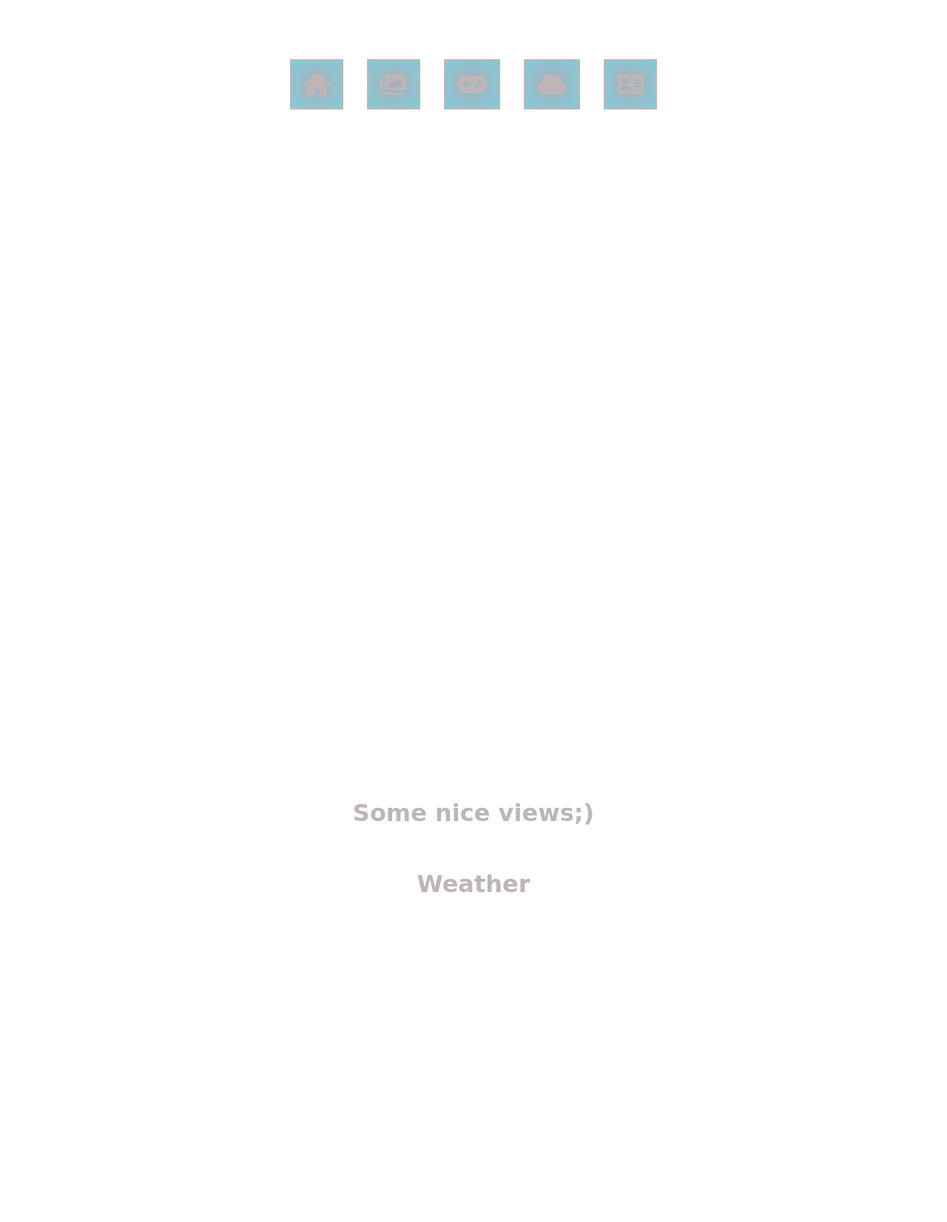
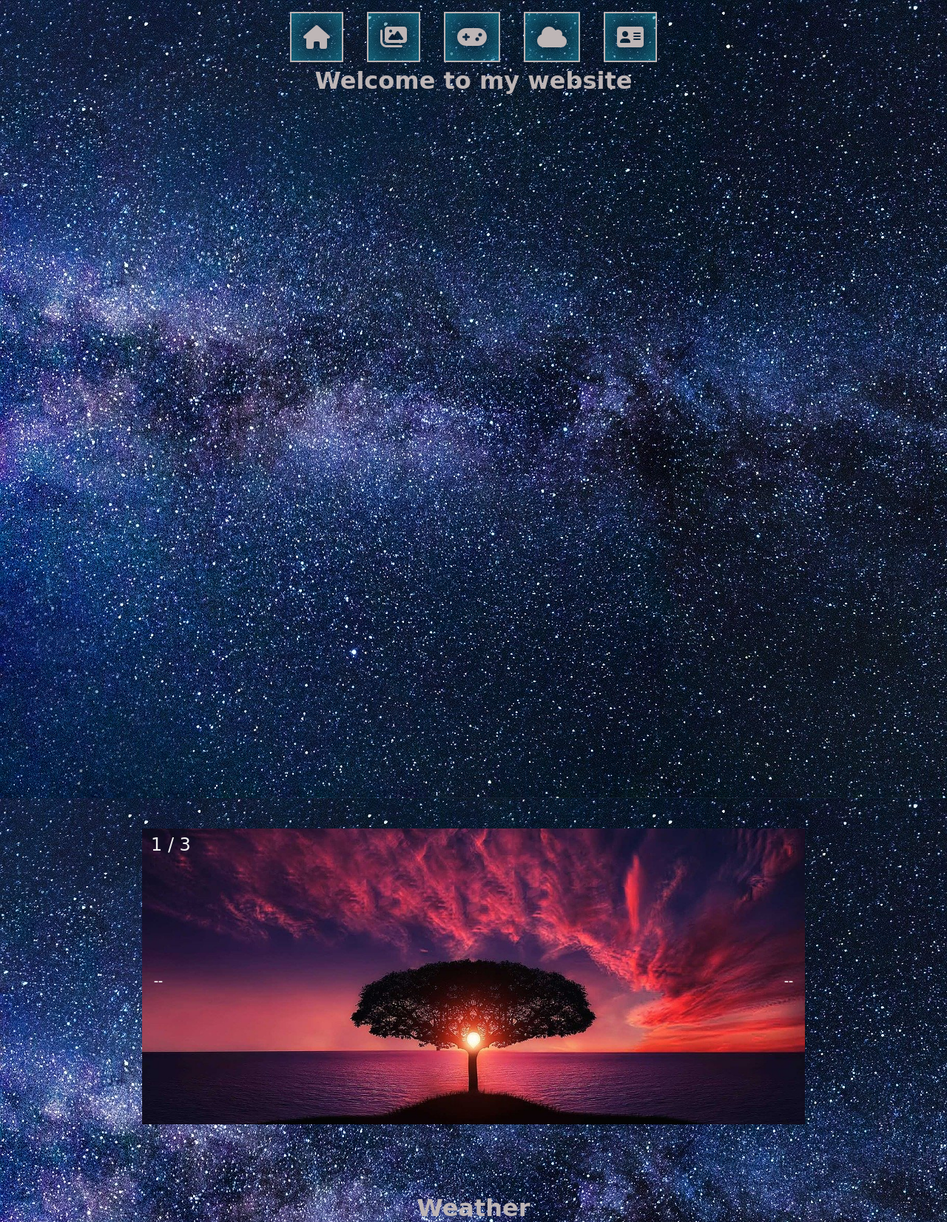
Before and after one commit to omerfyy/MultipleApps, a plain HTML site: page index.html in a window 1280 px wide. Shown: the whole page at 74% size. Before the commit the page ends 1214 px from the top, so only its background shows below. Drawn offline with Linux system fonts and the light colour scheme; a web font is replaced by a local one.

Commit message:
some adjustments

```diff
--- a/index.html
+++ b/index.html
@@ -5,9 +5,12 @@
     <meta name="viewport" content="width=device-width, initial-scale=1.0">
     <link rel="stylesheet" href="style.css">
     <link href="https://fonts.googleapis.com/css2?family=Baloo+Tammudu+2:wght@500&display=swap" rel="stylesheet">
-    <title>Weather</title>
+    <title>Apps</title>
 </head>
 <body>
+    <div>
+      <h1 class="title-landingpage">Welcome to my website</h1>
+    </div>
     <nav>
         <ul class="navigation-list">
             <li class="navigation-item navigation-item-1"><a href="#" style="color: rgb(190, 182, 182);"><i class="fas fa-home fa-2x"></i></a></li>
@@ -26,17 +29,17 @@
 
         <div class="mySlides fade" >
           <div class="numbertext">1 / 3</div>
-          <img src="/WeatherApp/images/nature-image-1.jpg" style="width:100%">
+          <img src="/MultipleApps/images/nature-image-1.jpg" style="width:100%">
         </div>
 
         <div class="mySlides fade">
           <div class="numbertext">2 / 3</div>
-          <img src="/WeatherApp/images/nature-image-2.jpg" style="width:100%">
+          <img src="/MultipleApps/images/nature-image-2.jpg" style="width:100%">
         </div>
 
         <div class="mySlides fade">
           <div class="numbertext">3 / 3</div>
-          <img src="/WeatherApp/images/nature-image-3.jpg" style="width:100%">
+          <img src="/MultipleApps/images/nature-image-3.jpg" style="width:100%">
         </div>
 
         <!-- Next and previous buttons -->
@@ -51,6 +54,6 @@
         <h1 class="weather">Weather</h1>
     </div>
 <script src="https://kit.fontawesome.com/027b8c4174.js" crossorigin="anonymous"></script>
-<script src="/WeatherApp/script.js"></script>
+<script src="/MultipleApps/script.js"></script>
 </body>
 </html>
--- a/style.css
+++ b/style.css
@@ -4,8 +4,14 @@
     margin: 0;
     padding: 0;
 }
+
+html{
+  scroll-behavior: smooth;
+}
+
+
 body{
-    background-image: url(/WeatherApp/images/background-image.jpg);
+    background-image: url(/MultipleApps/images/background-image.jpg);
 }
 
 ul{
@@ -13,12 +19,19 @@ ul{
     justify-content: center;
 
 }
-
+.title-landingpage{
+    top: 90px;
+    position: relative;
+    text-align: center;
+    color:  rgb(190, 182, 182);
+    font-family: 'Baloo Tammudu 2', cursive;
+}
 .navigation-list{
     display: flex;
-    position: fixed;
+    position: absolute;
     list-style-type: none;
-    margin-top: 5%;
+    margin-top: 0;
+    top: 0;
 
 }
 
@@ -34,10 +47,15 @@ ul{
     align-items: center;
     background: rgb(1,20,48);
     background: radial-gradient(circle, rgba(1,20,48,0.3449754901960784) 0%, rgba(27,163,189,0.5494572829131652) 100%);
+    transition: all .5s;
 }
 
 .navigation-item:hover{
     cursor: pointer;
+    background: rgb(1,20,48);
+    background: radial-gradient(circle, rgba(1,20,48,0.3449754901960784) 0%, rgba(11, 66, 77, 0.549) 100%);
+    transform: scale(1.02);
+
 }
 
 /* Slideshow images */
@@ -53,12 +71,22 @@ img{
     object-fit: cover;
     max-width: 70vw;
     max-height: 50vh;
+
+
 }
 .slideshow-container {
   max-width: 1000px;
-  position: relative;
+  position: absolute;
   top: 140vh;
-  margin: auto;
+  margin-left: auto;
+  margin-right: auto;
+  left: 0;
+  right: 0;
+  width: 70%;
+
+
+
+
 }
 
 .mySlides {
@@ -119,9 +147,16 @@ img{
 }
 
 .weather{
-    top: 140vh;
+    top: 190vh;
     position: relative;
     text-align: center;
     font-family: 'Baloo Tammudu 2', cursive;
     color:  rgb(190, 182, 182);
 }
+
+/* Responsive */
+
+@media only screen and (max-width:580px) {
+  .navigation-list {flex-direction: column;
+  align-items: center;
+}.title-landingpage {top: 80vh;}}
```
